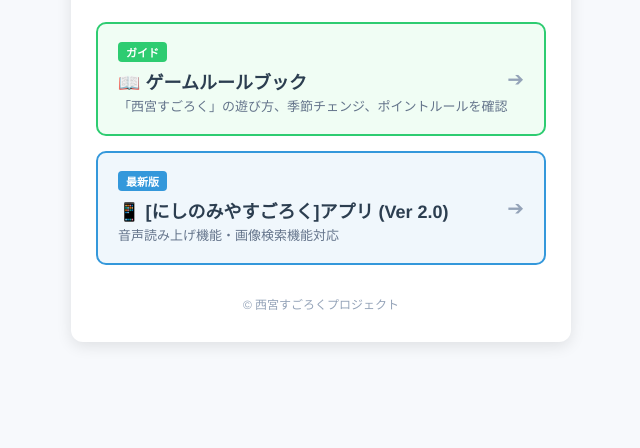
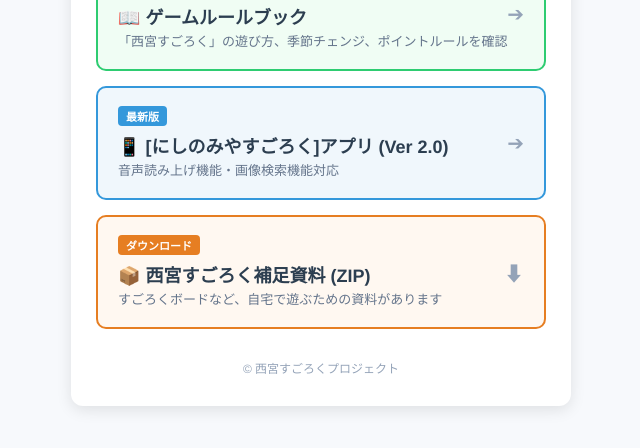
Before and after one commit to TM2438/2438SU569, a plain HTML site: page index.html in a window 1280 px wide. Shown: the part 270-718 px from the top of the page, without its empty margins (319-959 px from the left). Drawn offline with nearby package versions, Linux system fonts and the light colour scheme.

Commit message:
Add files via upload

```diff
--- a/index.html
+++ b/index.html
@@ -69,6 +69,14 @@
             border-color: #2ecc71;
             background: #f0fdf4;
         }
+        .version-card.download {
+            border-color: #e67e22;
+            background: #fff8f1;
+        }
+        .version-card.download:hover {
+            border-color: #d35400;
+            box-shadow: 0 4px 12px rgba(230, 126, 34, 0.15);
+        }
         .version-card.disabled {
             opacity: 0.6;
             pointer-events: none;
@@ -87,6 +95,9 @@
         }
         .tag.rule-tag {
             background: #2ecc71;
+        }
+        .tag.download-tag {
+            background: #e67e22;
         }
         .tag.dev {
             background: #e67e22;
@@ -182,7 +193,7 @@
         <h1>🗺️ 西宮すごろく</h1>
         <p class="subtitle">メニューを選択してください</p>
 
-<div class="version-list">
+        <div class="version-list">
             <!-- ルールブック表示ボタン -->
             <div class="version-card rule" onclick="openRuleModal()">
                 <span class="tag rule-tag">ガイド</span>
@@ -191,12 +202,20 @@
                 <span class="arrow">➔</span>
             </div>
 
-            <!-- 現行アプリ（SUGOROKU.html）へのリンク -->
+            <!-- 現行アプリ（SUGOROKU_V2.html）へのリンク -->
             <a href="SUGOROKU_V2.html" class="version-card primary">
                 <span class="tag">最新版</span>
                 <div class="version-title">📱 [にしのみやすごろく]アプリ (Ver 2.0)</div>
                 <div class="version-desc">音声読み上げ機能・画像検索機能対応</div>
                 <span class="arrow">➔</span>
+            </a>
+
+            <!-- 補足資料ZIPダウンロードリンク -->
+            <a href="西宮すごろく補足.zip" download="西宮すごろく補足.zip" class="version-card download">
+                <span class="tag download-tag">ダウンロード</span>
+                <div class="version-title">📦 西宮すごろく補足資料 (ZIP)</div>
+                <div class="version-desc">すごろくボードなど、自宅で遊ぶための資料があります</div>
+                <span class="arrow">⬇</span>
             </a>
         </div>
 
```
